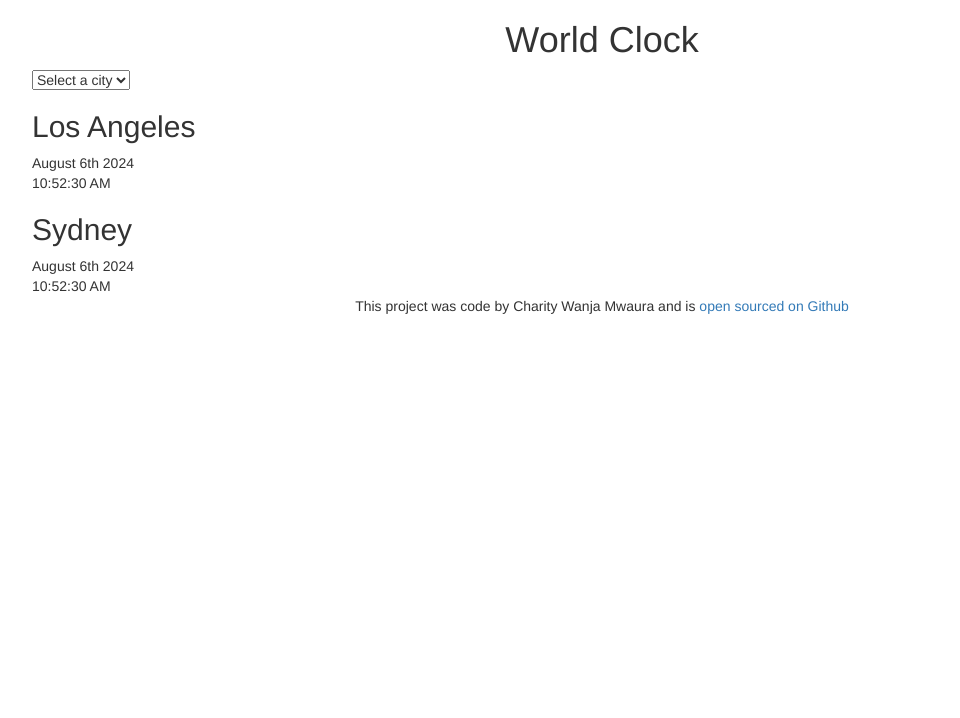
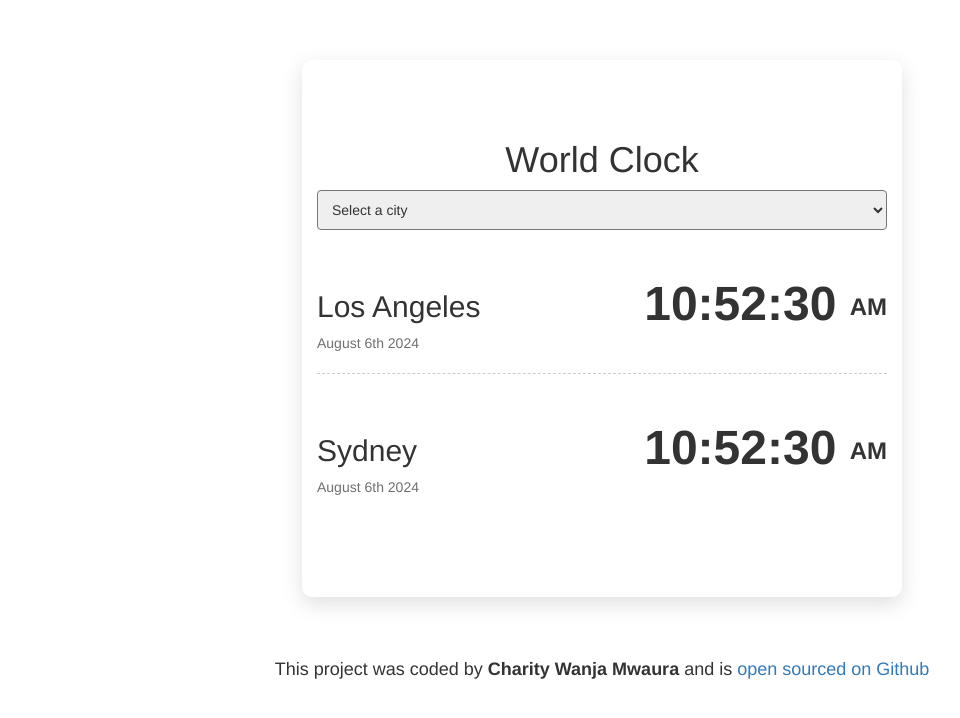
Before and after one commit to itswanja/World-clock, a plain HTML site: page index.html in a window 1280 px wide. Shown: the whole page, without its empty margins (38-998 px from the left). Drawn offline with nearby package versions, Linux system fonts and the light colour scheme; some icons are missing.

Commit message:
Added styling using CSS

```diff
--- a/css/styles.css
+++ b/css/styles.css
@@ -1,6 +1,56 @@
+body {
+  background-color: #f9f7fe;
+  font-family: sans-serif;
+}
+.container {
+  max-width: 600px;
+  margin: 60px auto;
+  background: white;
+  padding: 60px;
+  box-shadow: 0px 7px 20px 0px rgba(100, 100, 111, 0.2);
+  margin: 60px 0;
+  border-radius: 10px;
+}
 h1 {
   text-align: center;
+  font-family: sans-serif;
+  font-size: 36px;
+}
+h2 {
+  margin: 0 0 5px;
+  font-size: 28px;
+}
+select {
+  display: block;
+  width: 100%;
+  border-radius: 4px;
+  padding: 10px;
+}
+.city {
+  display: flex;
+  justify-content: space-between;
+  margin: 20px 0;
+  border-bottom: 1px dashed rgba(0, 0, 0, 0.2);
+  padding: 20px 0;
+  &:last-child {
+    border: none;
+  }
+}
+
+.date {
+  opacity: 0.7;
+}
+.time {
+  font-size: 48px;
+  font-weight: bold;
+  small {
+    font-size: 24px;
+    vertical-align: middle;
+    line-height: 48px;
+  }
 }
 footer {
   text-align: center;
+  font-size: 18px;
+  color: rgba(0, 0, 0, 0.8);
 }
--- a/index.html
+++ b/index.html
@@ -26,19 +26,22 @@
       </select>
 
       <div class="city">
-        <h2>Los Angeles <span class="flag-icon flag-icon-us"></span></h2>
+        <div>
+          <h2>Los Angeles <span class="flag-icon flag-icon-us"></span></h2>
+          <div class="date">August 6th 2024</div>
+        </div>
+        <div class="time">10:52:30 <small> AM </small></div>
       </div>
-      <div class="date">August 6th 2024</div>
-      <div class="time">10:52:30 AM</div>
       <div class="city">
-        <h2>Sydney <span class="flag-icon flag-icon-au"></span></h2>
+        <div>
+          <h2>Sydney <span class="flag-icon flag-icon-au"></span></h2>
+          <div class="date">August 6th 2024</div>
+        </div>
+        <div class="time">10:52:30 <small> AM </small></div>
       </div>
-      <div class="date">August 6th 2024</div>
-      <div class="time">10:52:30 AM</div>
     </div>
-
     <footer>
-      This project was code by Charity Wanja Mwaura and is
+      This project was coded by <strong>Charity Wanja Mwaura</strong> and is
       <a href="https://github.com/itswanja" target="_blank"
         >open sourced on Github</a
       >
```
